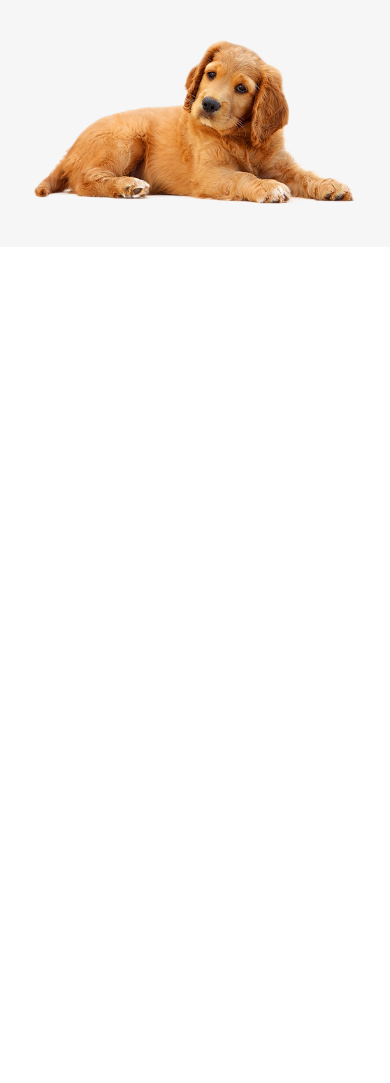
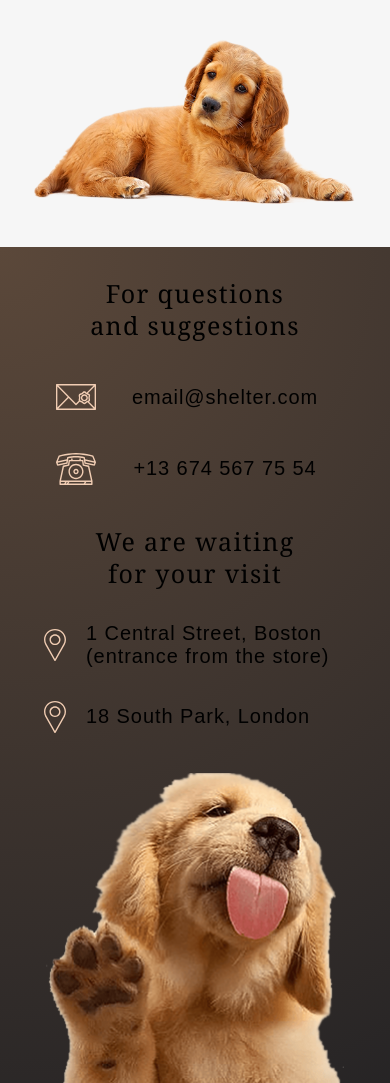
Before and after one commit to iiGrin/shelter-rss, a website: page src/index.html in a window 390 px wide. Shown: the part 3603-4686 px from the top of the page. Before the commit the page ends 3850 px from the top, so only its background shows below. Drawn offline with nearby package versions, Linux system fonts and the light colour scheme; files that its build step writes are made by us from their sources; files whose address does not match are found by name.

Commit message:
feat: footer layout

```diff
--- a/src/index.html
+++ b/src/index.html
@@ -197,7 +197,7 @@
                 <img src="img/donation-dog.png" alt="photo of dog" class="donation__photo">
                 <div class="donation__block">
                     <h2 class="heading heading_section">
-                        You can also<br/>make a donation
+                        You can also<br />make a donation
                     </h2>
                     <div class="donation__bank-info">
                         Name of the bank / Type of bank account
@@ -216,6 +216,40 @@
         </div>
     </section>
 
+    <footer class="footer">
+        <div class="container">
+            <div class="footer__wrapper">
+                <div class="footer__items">
+                    <h2 class="heading heading_section">
+                        For questions and suggestions
+                    </h2>
+                    <div class="footer__item">
+                        <img src="icons/icon-footer/icon-email.svg" alt="email icon">
+                        <span>email@shelter.com</span>
+                    </div>
+                    <div class="footer__item">
+                        <img src="icons/icon-footer/icon-phone.svg" alt="phone icon">
+                        <span>+13 674 567 75 54</span>
+                    </div>
+                </div>
+                <div class="footer__items footer__items_location">
+                    <h2 class="heading heading_section">
+                        We are waiting for your visit
+                    </h2>
+                    <div class="footer__item">
+                        <img src="icons/icon-footer/icon-marker.svg" alt="marker icon">
+                        <span>1 Central Street, Boston (entrance from the store)</span>
+                        </div>
+                        <div class="footer__item">
+                            <img src="icons/icon-footer/icon-marker.svg" alt="marker icon">
+                            <span>18 South Park, London</span>
+                        </div>
+                    </div>
+                    <img src="img/footer-puppy.png" alt="footer dog photo" class="footer__photo">
+                </div>
+            </div>
+    </footer>
+
     <script src="js/script.js"></script>
 </body>
 
--- /dev/null
+++ b/src/sass/blocks/_footer.scss
@@ -0,0 +1,74 @@
+.footer {
+    padding-top: 40px;
+    background: $only-bg;
+
+    &__wrapper {
+        display: flex;
+        justify-content: space-between;
+    }
+
+    &__items {
+        margin-top: 16px;
+        width: 278px;
+        height: 234px;
+        display: flex;
+        flex-direction: column;
+        justify-content: space-between;
+
+        &_location {
+            width: 302px;
+        }
+
+        span {
+            display: block;
+            width: 100%;
+            margin-left: 20px;
+            font-size: 20px;
+            line-height: 115%;
+            letter-spacing: 0.058rem;
+        }
+    }
+
+    &__item {
+        display: flex;
+        align-items: center;
+    }
+}
+
+@media screen and (max-width: 959px) {
+    .footer {
+        padding-top: 30px;
+
+        &__wrapper {
+            justify-content: center;
+            flex-wrap: wrap;
+            row-gap: 65px;
+            column-gap: 60px;
+        }
+
+        &__items {
+            margin-top: 0px;
+        }
+    }
+}
+
+@media screen and (max-width: 699px) {
+    .footer {
+        &__wrapper {
+            row-gap: 40px;
+
+            :nth-child(1) {
+                text-align: center;
+            }
+        }
+    }
+}
+
+@media screen and (max-width: 440px) {
+    .footer {
+
+        &__items {
+            height: 208px;
+        }
+    }
+}
--- a/src/sass/blocks/donation/_donation-media.scss
+++ b/src/sass/blocks/donation/_donation-media.scss
@@ -23,10 +23,6 @@
         &__photo {
             max-width: 100%;
             order: 2;
-        }
-
-        &__block {
-            max-width: 380px;
         }
     }
 }
--- a/src/sass/blocks/donation/_donation.scss
+++ b/src/sass/blocks/donation/_donation.scss
@@ -12,6 +12,7 @@
     }
 
     &__block {
+        max-width: 380px;
         display: flex;
         flex-direction: column;
         row-gap: 20px;
--- a/src/sass/style.scss
+++ b/src/sass/style.scss
@@ -50,6 +50,7 @@ a {
 
 @import "blocks/headings";
 @import "blocks/buttons";
+@import "blocks/footer";
 
 @import "blocks/header";
 
```
Also changed, not shown: dist/css/style.min.css, dist/icons/icon-footer/icon-email.svg (added), dist/icons/icon-footer/icon-marker.svg (added), dist/icons/icon-footer/icon-phone.svg (added), dist/img/footer-puppy.png (added), dist/index.html, src/icons/icon-footer/icon-email.svg (added), src/icons/icon-footer/icon-marker.svg (added), src/icons/icon-footer/icon-phone.svg (added), src/img/footer-puppy.png (added).
